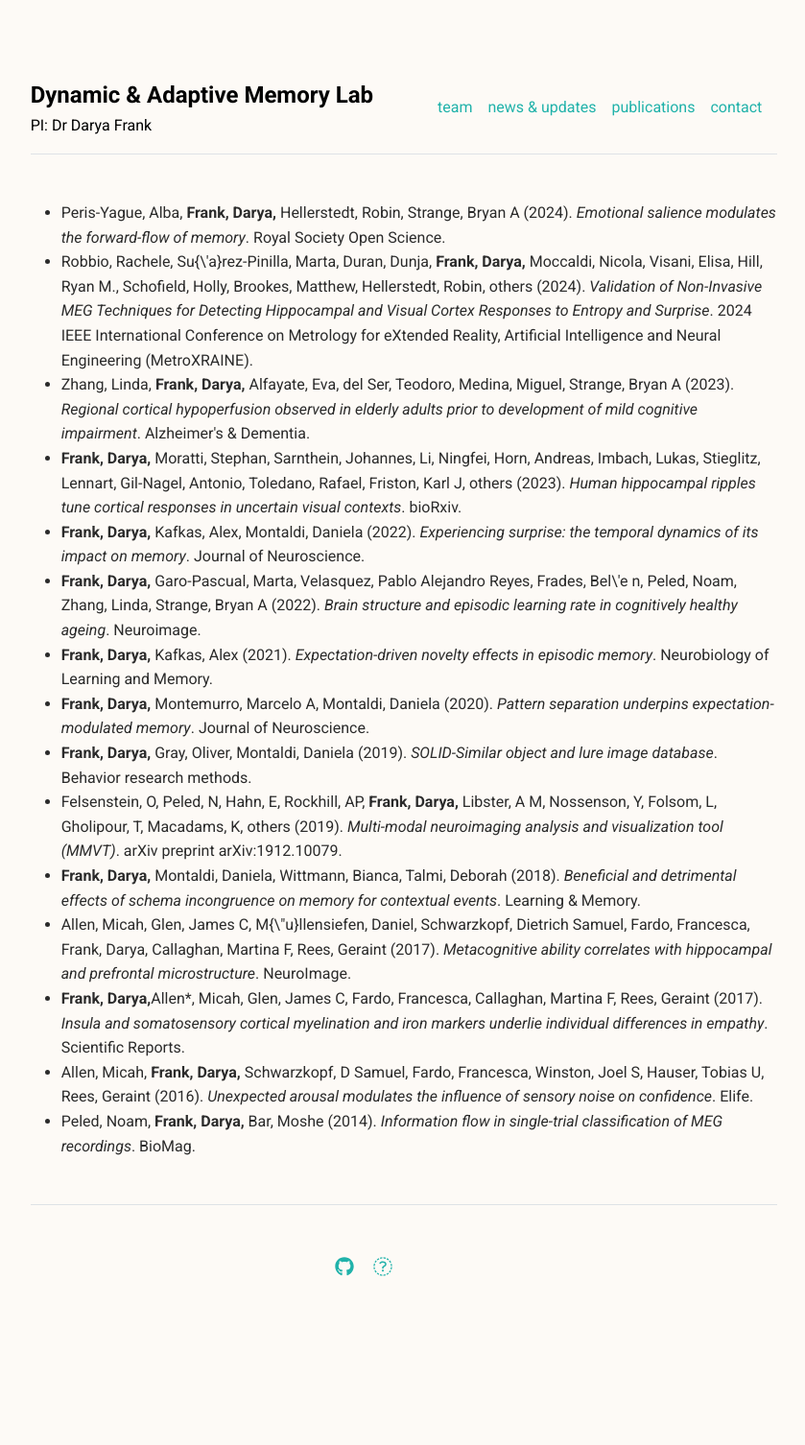
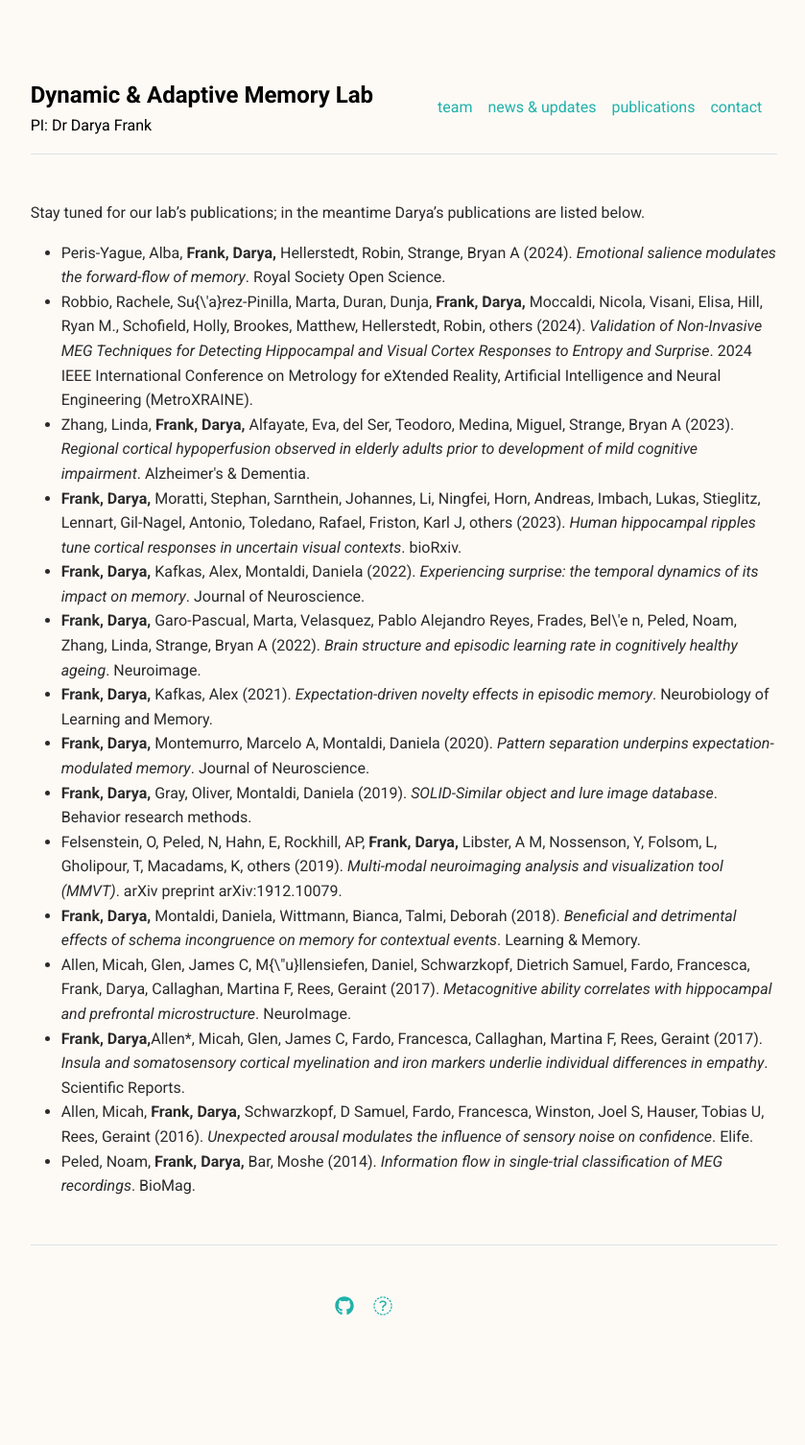
Before and after one commit to frank-dam-lab/frank-dam-lab.github.io, a Jekyll site: the page built from publications.md, in a window 1280 px wide. Shown: the whole page at 96% size, without its empty margins (219-1058 px from the left). Built offline with Jekyll 4.4.1, drawn with Linux system fonts in a browser that asks for light colours; before the commit the page ends 1464 px from its top, so only the background shows below that.

Commit message:
Update publications.md

```diff
--- a/publications.md
+++ b/publications.md
@@ -2,3 +2,4 @@
 layout: publications
 title: "Publications"
 ---
+Stay tuned for our lab's publications; in the meantime Darya's publications are listed below.
```
